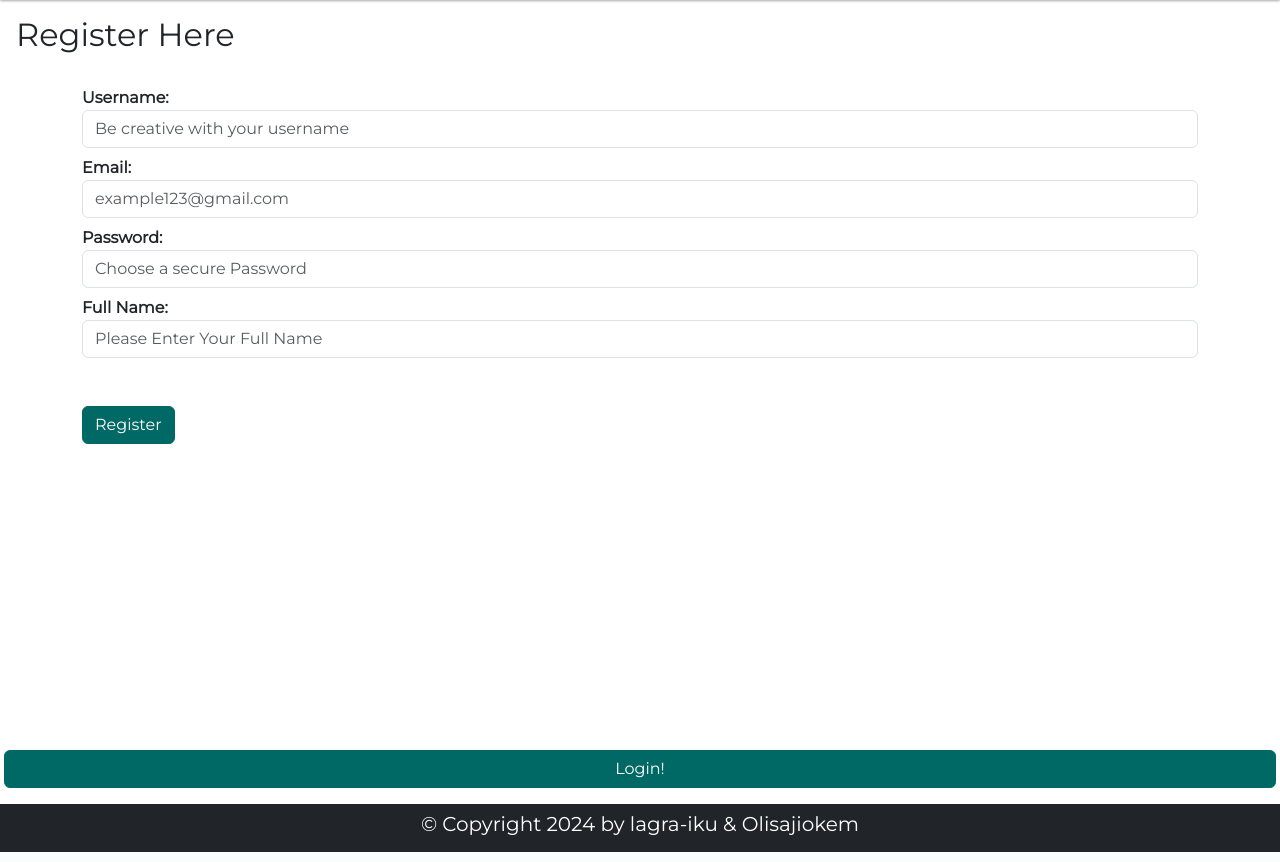
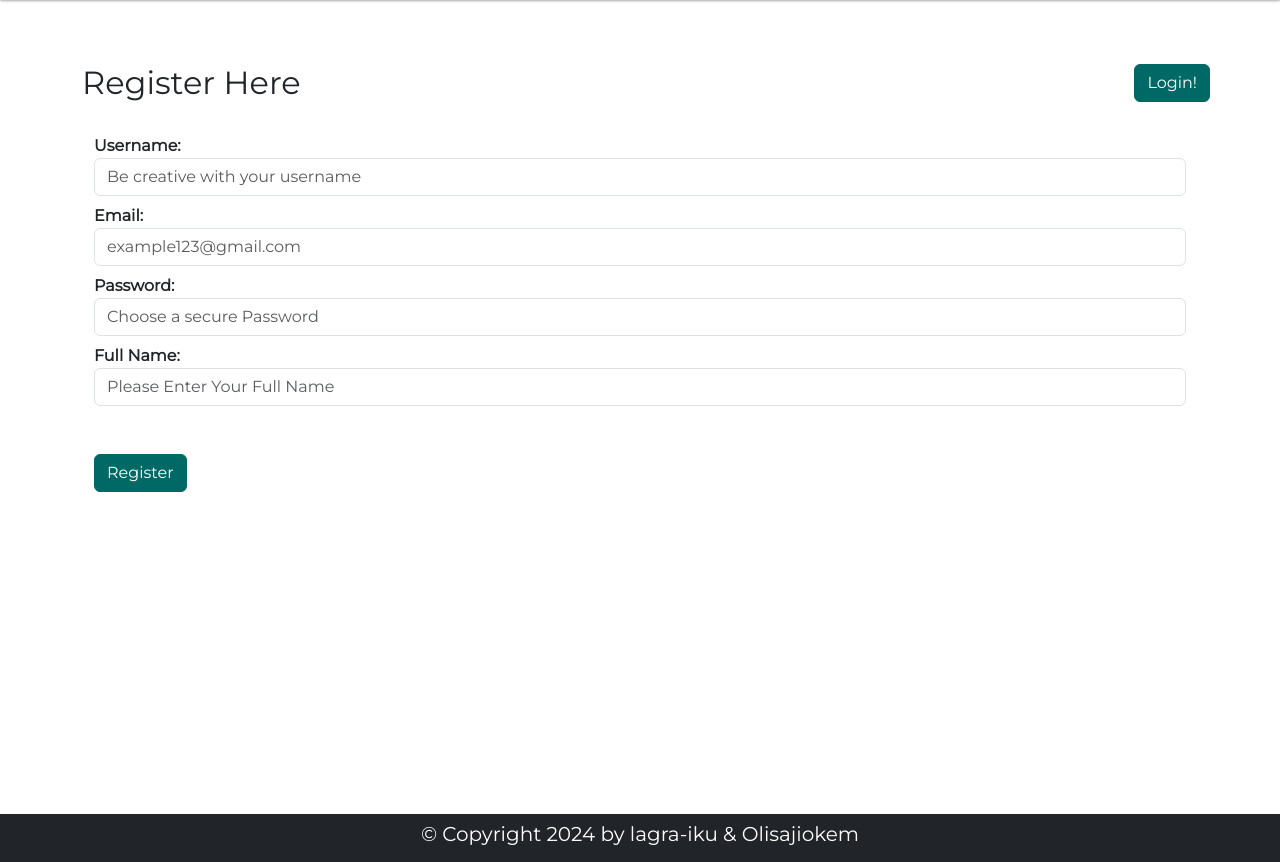
Before and after one commit to lagra-iku/aqua_manager, a Flask app: page /register in a window 1280 px wide. Shown: the part 172-1034 px from the top of the page. Run offline with Flask 3, Linux system fonts and the light colour scheme; parts of the project's set-up code (start-up, migrations or seed data) failed here and were passed over.

Commit message:
updatinf registration page

```diff
--- a/app.py
+++ b/app.py
@@ -70,9 +70,6 @@ cursor.execute("""
 """)
 
 db.commit()
-
-
-from flask import request
 
 @app.route('/', methods=['GET', 'POST'])
 def index():
@@ -256,6 +253,11 @@ def register():
             db.commit()
             flash('Registration successful! Please log in.', 'success')
             return redirect(url_for('login'))
+         # Consume flashed messages to ensure they are removed
+        flashed_messages = get_flashed_messages(with_categories=True)
+        if flashed_messages:
+            for category, message in flashed_messages:
+                pass  # Do nothing, just consume the flashed messages
 
     return render_template('user_profile/register.html', curr_date=curr_date)
 
--- a/templates/user_profile/register.html
+++ b/templates/user_profile/register.html
@@ -1,6 +1,10 @@
 {% extends 'index.html' %}
 
 {% block content %}
+<div class="container main-content my-5">
+    <div class="row float-md-end">
+        <a href="{{ url_for('login') }}" class="btn btn-primary">Login!</a>
+    </div>
     <h2>Register Here</h2>
     <div class="container mb-5 pt-3 height80">
         {% with messages = get_flashed_messages() %}
@@ -33,8 +37,4 @@
             </div>
         </form>
     </div>
-
-    <div class="row float-md-left">
-        <a href="{{ url_for('login') }}" class="btn btn-primary">Login!</a>
-    </div>
 {% endblock %}
```
